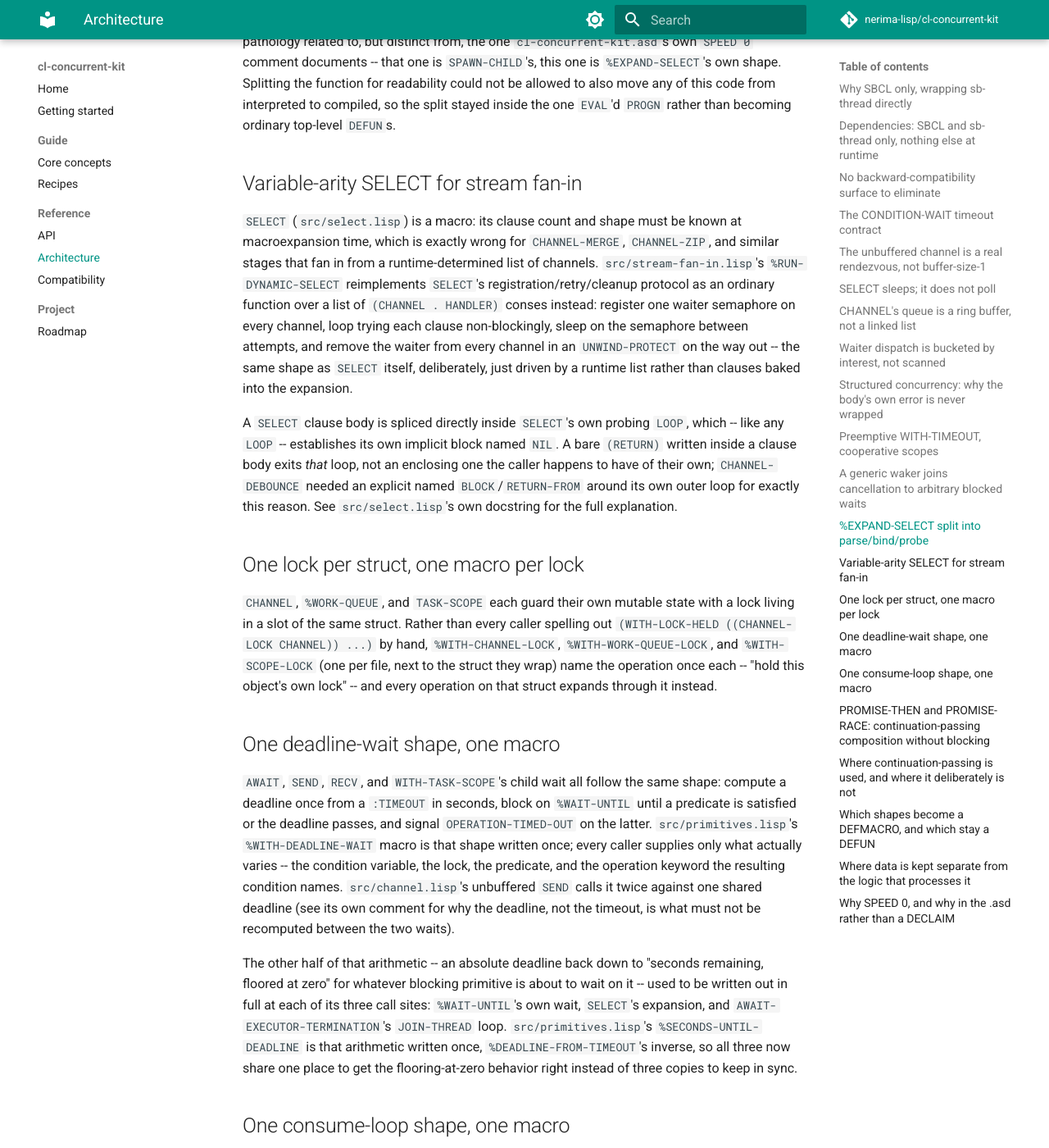
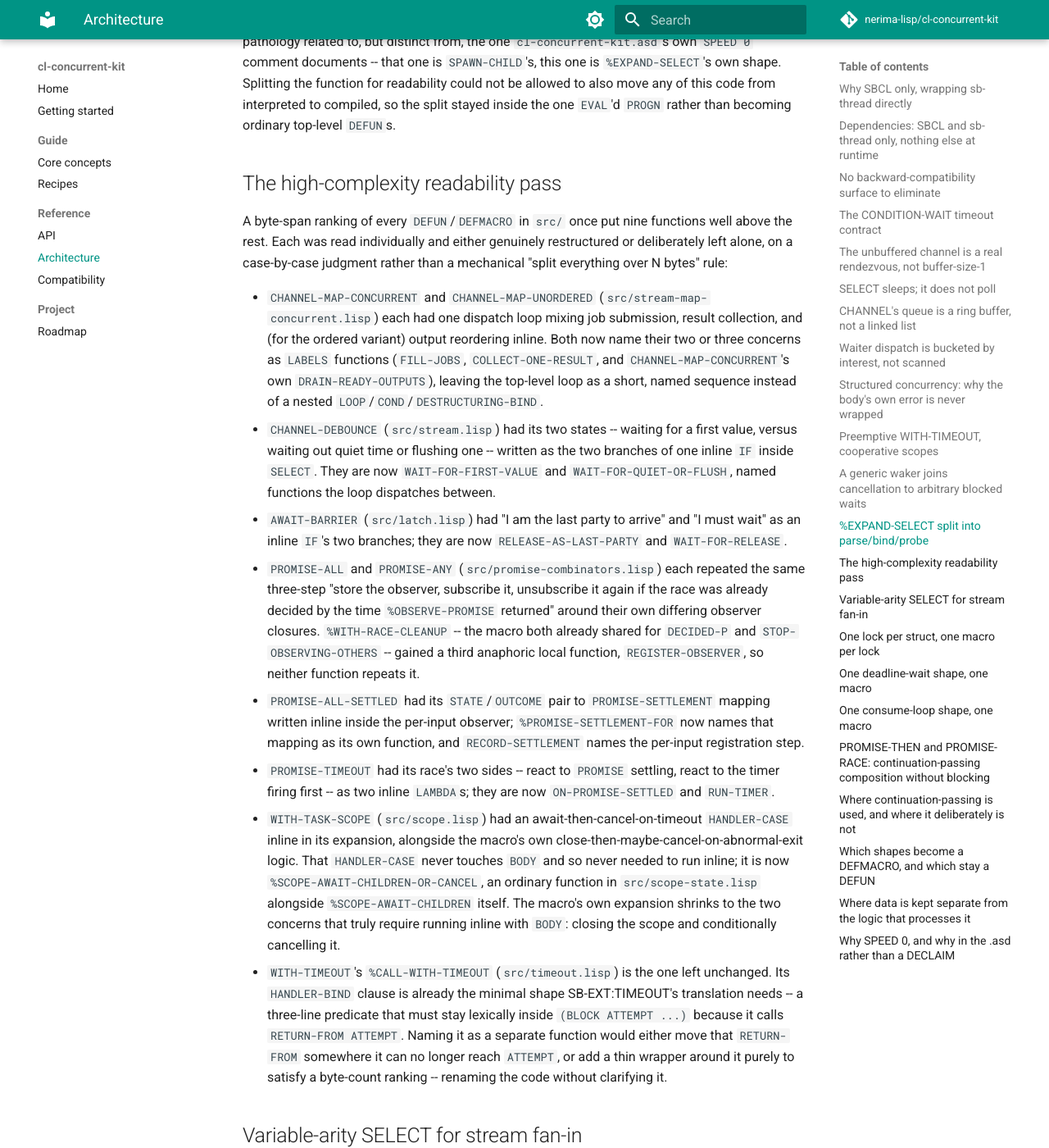
Before and after one commit to nerima-lisp/cl-concurrent-kit, an MkDocs documentation site: the page built from docs/src/reference/architecture.md, in a window 1280 px wide and 1400 px high, scrolled down 5738 px. Shown: the whole window at 82% size. Built offline with MkDocs 1.6.1 and Material for MkDocs 9.7.7, drawn with Linux system fonts in a browser that asks for light colours; comment, search, counter and statistics services are not loaded.

Commit message:
docs: document the high-complexity readability pass
Records, function by function, which of the nine byte-span-ranked
candidates were restructured and how, and why with-timeout's
%call-with-timeout was deliberately left alone.

```diff
--- a/docs/src/reference/architecture.md
+++ b/docs/src/reference/architecture.md
@@ -270,6 +270,61 @@ constraint-propagation pathology related to, but distinct from, the one
 function for readability could not be allowed to also move any of this code
 from interpreted to compiled, so the split stayed inside the one `EVAL`'d
 `PROGN` rather than becoming ordinary top-level `DEFUN`s.
+
+## The high-complexity readability pass
+
+A byte-span ranking of every `DEFUN`/`DEFMACRO` in `src/` once put nine
+functions well above the rest. Each was read individually and either
+genuinely restructured or deliberately left alone, on a case-by-case
+judgment rather than a mechanical "split everything over N bytes" rule:
+
+- `CHANNEL-MAP-CONCURRENT` and `CHANNEL-MAP-UNORDERED`
+  (`src/stream-map-concurrent.lisp`) each had one dispatch loop mixing job
+  submission, result collection, and (for the ordered variant) output
+  reordering inline. Both now name their two or three concerns as `LABELS`
+  functions (`FILL-JOBS`, `COLLECT-ONE-RESULT`, and
+  `CHANNEL-MAP-CONCURRENT`'s own `DRAIN-READY-OUTPUTS`), leaving the
+  top-level loop as a short, named sequence instead of a nested
+  `LOOP`/`COND`/`DESTRUCTURING-BIND`.
+- `CHANNEL-DEBOUNCE` (`src/stream.lisp`) had its two states -- waiting for a
+  first value, versus waiting out quiet time or flushing one -- written as
+  the two branches of one inline `IF` inside `SELECT`. They are now
+  `WAIT-FOR-FIRST-VALUE` and `WAIT-FOR-QUIET-OR-FLUSH`, named functions
+  the loop dispatches between.
+- `AWAIT-BARRIER` (`src/latch.lisp`) had "I am the last party to arrive" and
+  "I must wait" as an inline `IF`'s two branches; they are now
+  `RELEASE-AS-LAST-PARTY` and `WAIT-FOR-RELEASE`.
+- `PROMISE-ALL` and `PROMISE-ANY` (`src/promise-combinators.lisp`) each
+  repeated the same three-step "store the observer, subscribe it, unsubscribe
+  it again if the race was already decided by the time `%OBSERVE-PROMISE`
+  returned" around their own differing observer closures. `%WITH-RACE-CLEANUP`
+  -- the macro both already shared for `DECIDED-P` and
+  `STOP-OBSERVING-OTHERS` -- gained a third anaphoric local function,
+  `REGISTER-OBSERVER`, so neither function repeats it.
+- `PROMISE-ALL-SETTLED` had its `STATE`/`OUTCOME` pair to `PROMISE-SETTLEMENT`
+  mapping written inline inside the per-input observer; `%PROMISE-SETTLEMENT-FOR`
+  now names that mapping as its own function, and `RECORD-SETTLEMENT` names
+  the per-input registration step.
+- `PROMISE-TIMEOUT` had its race's two sides -- react to `PROMISE` settling,
+  react to the timer firing first -- as two inline `LAMBDA`s; they are now
+  `ON-PROMISE-SETTLED` and `RUN-TIMER`.
+- `WITH-TASK-SCOPE` (`src/scope.lisp`) had an await-then-cancel-on-timeout
+  `HANDLER-CASE` inline in its expansion, alongside the macro's own
+  close-then-maybe-cancel-on-abnormal-exit logic. That `HANDLER-CASE` never
+  touches `BODY` and so never needed to run inline; it is now
+  `%SCOPE-AWAIT-CHILDREN-OR-CANCEL`, an ordinary function in
+  `src/scope-state.lisp` alongside `%SCOPE-AWAIT-CHILDREN` itself. The
+  macro's own expansion shrinks to the two concerns that truly require
+  running inline with `BODY`: closing the scope and conditionally cancelling
+  it.
+- `WITH-TIMEOUT`'s `%CALL-WITH-TIMEOUT` (`src/timeout.lisp`) is the one
+  left unchanged. Its `HANDLER-BIND` clause is already the minimal shape
+  SB-EXT:TIMEOUT's translation needs -- a three-line predicate that must stay
+  lexically inside `(BLOCK ATTEMPT ...)` because it calls `RETURN-FROM
+  ATTEMPT`. Naming it as a separate function would either move that
+  `RETURN-FROM` somewhere it can no longer reach `ATTEMPT`, or add a thin
+  wrapper around it purely to satisfy a byte-count ranking -- renaming the
+  code without clarifying it.
 
 ## Variable-arity SELECT for stream fan-in
 
```
